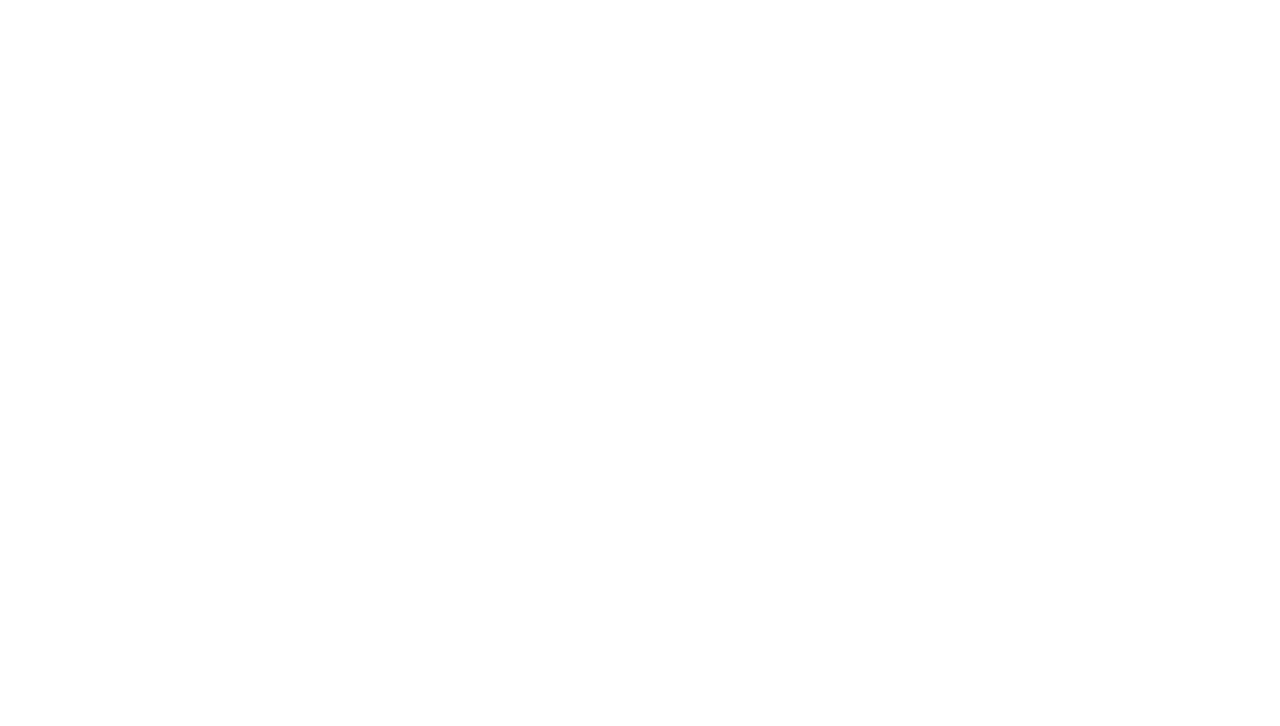
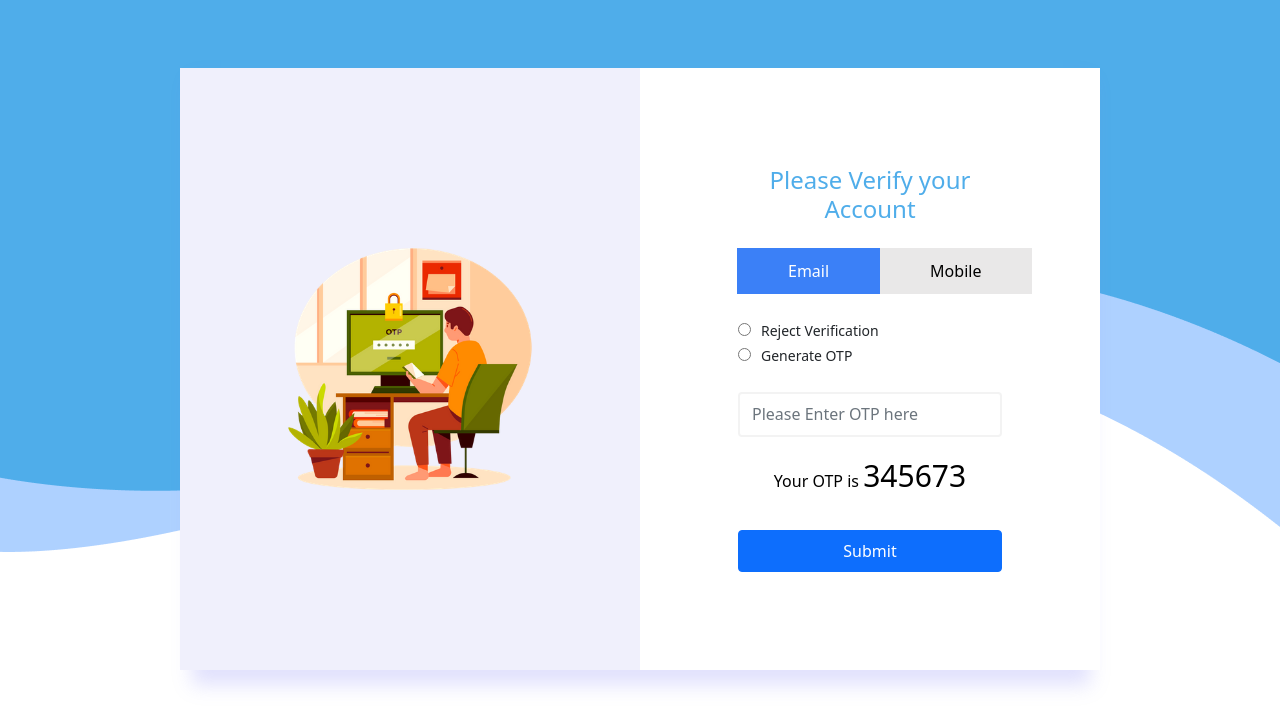
Before and after one commit to ankurkashyap2/dltkash-frontend, a React (Create React App) app: page /investor in a window 1280 px wide. Before the commit this address had no page. Shown: the top 726 px of the page. Built offline with nearby package versions, Linux system fonts and the light colour scheme.

Commit message:
investor-screen

```diff
--- /dev/null
+++ b/src/pages/Investor.jsx
@@ -0,0 +1,61 @@
+import React, { useState } from "react";
+import { Form, Button, Alert, ToggleButtonGroup, ToggleButton } from "react-bootstrap";
+import AppLayout from "../layouts/appLayout";
+import "../styles/investor.css";
+
+const Investor = () => {
+    return (
+        <>
+            <div class="main-content">
+                <div className="outer-box w-investor">
+                    <div className="investor-box">
+                        <div className="row">
+                            <div className="col-md-6 bg-otp">
+                                <img
+                                    src={"/assets/images/otp-security.png"}
+                                    alt="upload"
+                                    className=""
+                                />
+                            </div>
+                            <div className="col-md-6 bg-white p-5">
+                                <div className="form-login">
+                                    <h3>Please Verify your Account</h3>
+                                    <div className="otp-radio-btn">
+                                        <ToggleButtonGroup type="checkbox" className="btn-otp mt-3">
+                                            <ToggleButton id="tbg-btn-2" className="btn-otp-inner active" value={2} >
+                                                Email
+                                            </ToggleButton>
+                                            <ToggleButton id="tbg-btn-3" className="btn-otp-inner" value={3}>
+                                                Mobile
+                                            </ToggleButton>
+                                        </ToggleButtonGroup>
+                                    </div>
+                                    <div className="radio-otp mt-4">
+                                        <input type="radio" id="html" name="fav_language" value="HTML" />
+                                        <label for="html">Reject Verification</label><br />
+                                        <input type="radio" id="css" name="fav_language" value="CSS" />
+                                        <label for="css">Generate OTP</label>
+                                    </div>
+                                    <Form.Group controlId="validationCustom01">
+                                        <Form.Control
+                                            required
+                                            type="text"
+                                            placeholder="Please Enter OTP here"
+                                            className="field-size mt-4"
+                                        />
+                                        <Form.Control.Feedback>Looks good!</Form.Control.Feedback>
+                                    </Form.Group>
+                                    <p className="text-otp p-3">Your OTP is <span>345673</span></p>
+                                    <Button variant="primary" className="w-100 p-2">Submit</Button>
+                                </div>
+
+                            </div>
+                        </div>
+                    </div>
+                </div>
+            </div>
+        </>
+    );
+};
+
+export default Investor;
--- a/src/pages/index.jsx
+++ b/src/pages/index.jsx
@@ -7,6 +7,7 @@ import Register from "./register";
 import Forgot from "./forgot";
 import Dashboard from "./dashboard";
 import ResetPassword from "./reset";
+import Investor from "./Investor";
 import Otp from "./otp";
 
 const AppRoutes = (props) => {
@@ -18,6 +19,7 @@ const AppRoutes = (props) => {
 				<Route path="/forgot-password" element={<Forgot {...props} />} />
 				<Route path="/reset-password" element={<ResetPassword {...props} />} />
 				<Route path="/otp" element={<Otp {...props} />} />
+				<Route path="/investor" element={<Investor {...props} />} />
 				<Route path="/dashboard" element={<Dashboard {...props} />} />
 				<Route path="/" element={<Login {...props} />} />
 			</Routes>
--- /dev/null
+++ b/src/styles/investor.css
@@ -0,0 +1,71 @@
+.w-investor {
+    background: #fff;
+    width: 70%;
+    margin-top: 40px;
+}
+.bg-otp {
+    background: #f0f0fc;
+    padding: 0;
+    display: flex;
+    justify-content: center;
+    align-items: center;
+}
+.bg-white {
+    background: #ffffff;
+}
+.investor-box {
+    box-shadow: 1px 14px 18px 1px #8686f740;
+}
+.form-login {
+    padding: 50px;
+}
+.btn-otp-inner {
+    border-radius: 0;
+    box-shadow: none;
+    outline: none;
+    padding: 10px 50px !important;
+    background: #e9e8e8 !important;
+    border: 1px solid #e9e8e8 !important;
+    color: #000 !important;
+    border-radius: 0 !important;
+    font-weight: 500 !important;
+}
+.btn-otp-inner.active {
+    background: #3b80f7 !important;
+    border: 1px solid #3b80f7 !important;
+    color: #fff !important;
+}
+.radio-otp label {
+    font-size: 14px;
+    font-weight: 500;
+    margin-left: 10px;
+    margin-bottom: 2px;
+}
+.form-login h3 {
+    text-align: center;
+    color: #4fadea;
+}
+.text-otp {
+    font-size: 16px;
+    font-weight: 500;
+}
+.text-otp span {
+    font-size: 30px;
+}
+.otp-radio-btn {
+    text-align: center;
+}
+.bg-otp img {
+    width: 100%;
+}
+
+@media screen and (max-width: 1200px) {
+	.form-login {
+        padding: 0px;
+    }
+}
+@media screen and (max-width: 991px) {
+	.btn-otp-inner {
+        padding: 10px 30px !important;
+    }
+}
```
Also changed, not shown: public/assets/images/otp-security.png (added).
